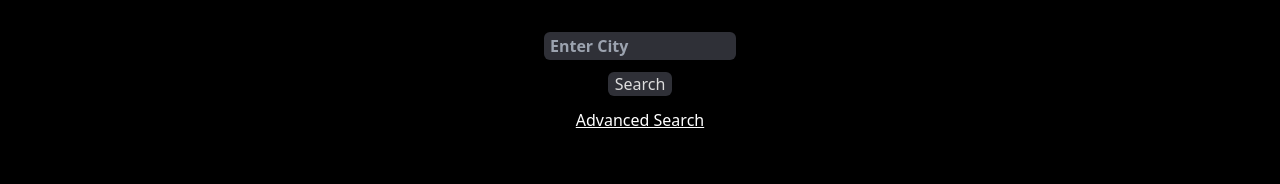
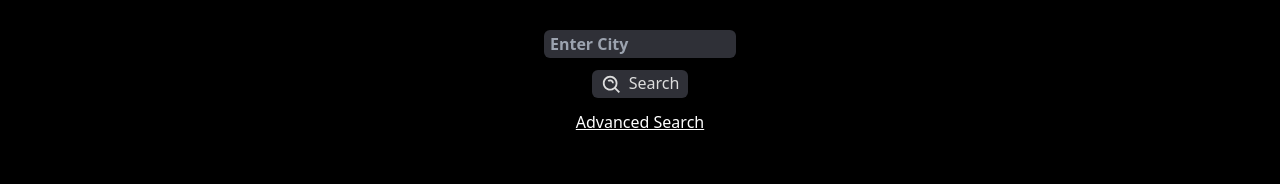
Before and after one commit to vikingnope/worther, a React (Create React App) app: page /weather in a window 1280 px wide. Shown: the part 438-622 px from the top of the page. Built offline with nearby package versions, Linux system fonts and the light colour scheme; no server answers.

Commit message:
fixed styling

```diff
--- a/src/components/utils/weatherVariables.jsx
+++ b/src/components/utils/weatherVariables.jsx
@@ -294,7 +294,7 @@ export const ShowWeather = (props) => {
                 <form onSubmit={props.handleSubmit}>
                   <button type='submit' className="text-lg underline mt-5 font-bold">Show 3 hour weather</button>
                 </form>
-                <a className="text-xl mt-8 underline uppercase font-bold" href="/weather">Go Back</a>
+                <a className="text-xl mt-8 underline uppercase font-bold w-max mx-auto" href="/weather">Go Back</a>
                 <p className="absolute -bottom-12 right-2.5 underline">Last Updated: {times.timeUpdatedHour}:{times.timeUpdatedMinute} ({<TimeZoneShow timeZone={props.timeZone}/>})</p>
               </div>
             :
@@ -323,7 +323,7 @@ export const ShowWeather = (props) => {
                       (props.visibility) + 'm'} ({<VisibilityDesc visibility={props.visibility}/>})
                     </p>
                   </section>
-                <a className="text-xl mt-8  underline uppercase font-bold" href={'/3HourWeather/' + props.lat + '/' + props.lon}>Go Back</a>
+                <a className="text-xl mt-8  underline uppercase font-bold w-max mx-auto" href={'/3HourWeather/' + props.lat + '/' + props.lon}>Go Back</a>
                 <p className="absolute -bottom-12 right-2.5 underline">Last Updated: {props.currentTime.hour}:{props.currentTime.minute} ({<TimeZoneShow timeZone={props.timeZone}/>})</p>
 
               </div>
--- a/src/pages/advancedWeather.jsx
+++ b/src/pages/advancedWeather.jsx
@@ -4,6 +4,7 @@ import { useState, useMemo } from 'react';
 import { useNavigate } from 'react-router-dom';
 import Select from 'react-select';
 import countryList from 'react-select-country-list';
+import { BiSearchAlt } from 'react-icons/bi';
 
 export default function AdvancedWeather () {
   document.title = "Worther - Advanced Weather";
@@ -45,11 +46,12 @@ export default function AdvancedWeather () {
               onChange={(e) => setCity(e.target.value.toUpperCase())}
               placeholder="Enter City"
           />
-          <button disabled={!country || !city} type="submit" className='rounded-md block w-16 h-6 mx-auto mt-3' id="weatherButtons">
-              Search
+          <button disabled={!country || !city} type="submit" className='rounded-md block w-24 h-6 mx-auto mt-3' id="weatherButtons">
+            <BiSearchAlt size='22' className='inline mr-1.5 mb-px'/>
+            Search
           </button>
         </form>
-        <a href='/weather' className='mt-3 underline'>Simple Search</a>
+        <a href='/weather' className='mt-3 underline w-max mx-auto'>Simple Search</a>
       </div>
       <Footer />
     </div>
--- a/src/pages/weather.jsx
+++ b/src/pages/weather.jsx
@@ -2,6 +2,8 @@ import { Header } from '../components/utils/header';
 import { Footer } from '../components/utils/footer';
 import { useState, useEffect } from 'react';
 import { useNavigate } from 'react-router-dom';
+import { BiSearchAlt } from 'react-icons/bi';
+import { IoLocationSharp } from 'react-icons/io5';
 
 export default function Weather () {
   document.title = "Worther - Weather";
@@ -51,20 +53,22 @@ export default function Weather () {
               onChange={(e) => setCity(e.target.value.toUpperCase())}
               placeholder="Enter City"
           />
-          <button disabled={!city} type="submit" className='rounded-md block w-16 h-6 mx-auto mt-3' id="weatherButtons">
-              Search
+          <button disabled={!city} type="submit" className='rounded-md block w-24 h-7 mx-auto mt-3' id="weatherButtons">
+            <BiSearchAlt size='22' className='inline mr-1.5 mb-px'/>
+            Search
           </button>
         </form>
         {
           (userPos.latitude !== undefined && userPos.longitude !== undefined) ?
             <form onSubmit={handleSubmitLocation}>
-              <button type="submit" className='rounded-md block w-48 h-6 mx-auto mt-3' id="weatherButtons">
-                  Search with my location
+              <button type="submit" className='rounded-md block w-56 h-7 mx-auto mt-3' id="weatherButtons">
+                <IoLocationSharp size='22' className='inline mr-1.5 mb-px'/>
+                Search with my location
               </button>
             </form> :
             <></>
         }
-        <a href='/advancedWeather' className='mt-3 underline'>Advanced Search</a>
+        <a href='/advancedWeather' className='mt-3 underline w-max mx-auto'>Advanced Search</a>
       </div>
       <Footer />
     </div>
```
